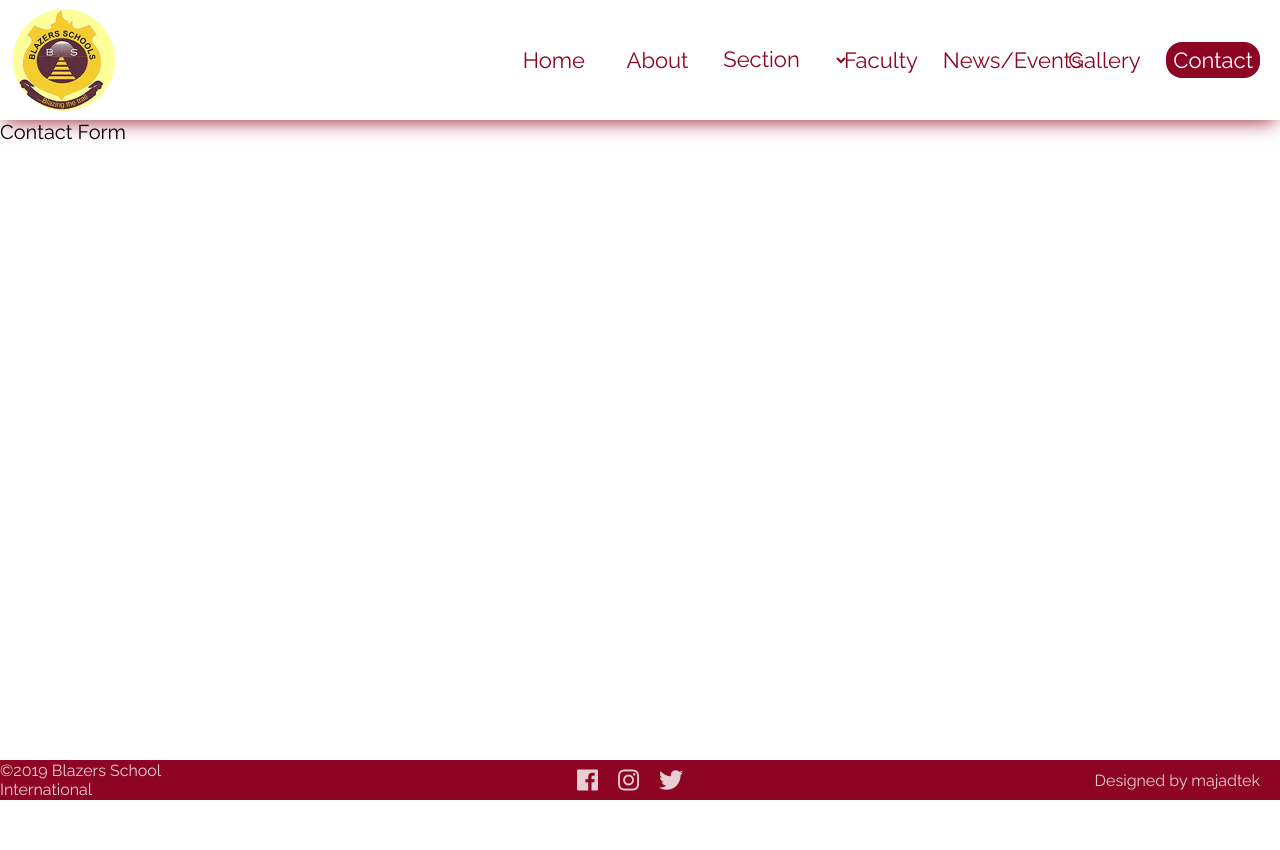
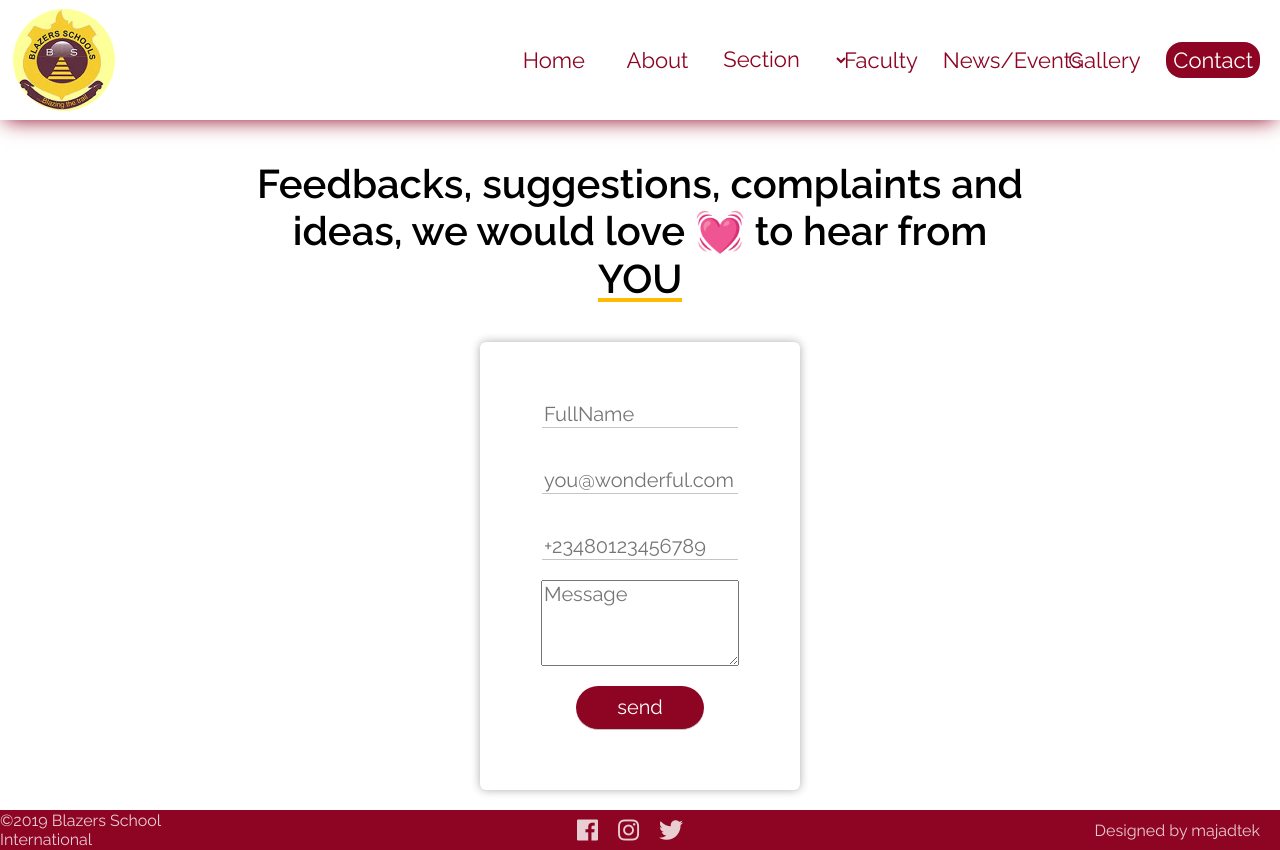
Before and after one commit to AdedejiAdelanwa/blazers-school, a plain HTML site: page contact.html in a window 1280 px wide. Before the commit the page ends 800 px from the top, so only its background shows below. Drawn offline with Linux system fonts and the light colour scheme.

Commit message:
Add contact form to contact page

```diff
--- a/contact.html
+++ b/contact.html
@@ -42,7 +42,20 @@
             </nav>
         </header>
 
-        <main class="content">Contact Form</main>
+        <main class="content">
+            <div class="feedback mg1auto">
+                <p>Feedbacks, suggestions, complaints and ideas, we would love &#128147; to hear from <span>YOU</span></p>
+            </div>
+            <div class="form-container mg1auto">
+                <form action="#" method="post">
+                    <input type="text" name="fullName" placeholder="FullName">
+                    <input type="email" name="email" placeholder="you@wonderful.com">
+                    <input type="number" name="phoneNumber" placeholder="+23480123456789">
+                    <textarea name="feedback" placeholder="Message"></textarea>
+                    <input type="submit" value="send">
+                </form>
+            </div>
+        </main>
 
         <footer class="footer">
             <div class="footer__copyright">
--- a/styles/style.css
+++ b/styles/style.css
@@ -644,7 +644,7 @@ border: 1px solid var(--wine);
      align-items: center;
      font-size: 1.5rem;
      color: #fff;
-     background: linear-gradient(45deg,  #8d0523 50%,  #ffbb00);
+     background: #8d0523;
      height: 20vh;
      margin-bottom: 2rem;
  }
@@ -711,7 +711,74 @@ border: 1px solid var(--wine);
     grid-row: span 2
  }
 
+/*
+ CONTACT PAGE
+*/
 
+.mg1auto {
+    margin: 1rem auto;
+}
+
+.feedback {
+    width: 60%;
+    text-align: center;
+    font-size: 2rem;
+    font-weight: 600;
+}
+
+.feedback span {
+    box-shadow: inset 0 -4px 0 0 var(--yellow);
+}
+
+.form-container {
+    display: flex;
+    justify-content: center;
+    width: 25%;
+    padding: 2rem 0;
+    box-shadow: 0 0px 10px 0 #adadad;
+    border-radius: 6px;
+}
+
+.form-container form {
+    width: 100%;
+    display: flex;
+    flex-direction: column;
+    align-items: center;
+
+}
+
+.form-container input {
+    display: block;
+    width: 60%;
+    margin: 20px 0;
+    border: none;
+    border-bottom: 1px solid #c7c4c4;
+}
+
+.form-container input:focus {
+    outline: none;
+}
+
+form textarea {
+    width: 60%;
+    height: 10vh;
+}
+
+textarea:focus {
+    outline: none;
+}
+
+input[type="submit"] {
+    color: #fff;
+    padding: 0.5rem 1rem;
+    background: #8d0523;
+    width: 40%;
+    border-radius: 25px;
+    cursor: pointer;
+}
+input[type="submit"]:hover {
+    font-weight: 600;
+}
 
 /*
     FOOTER
```
